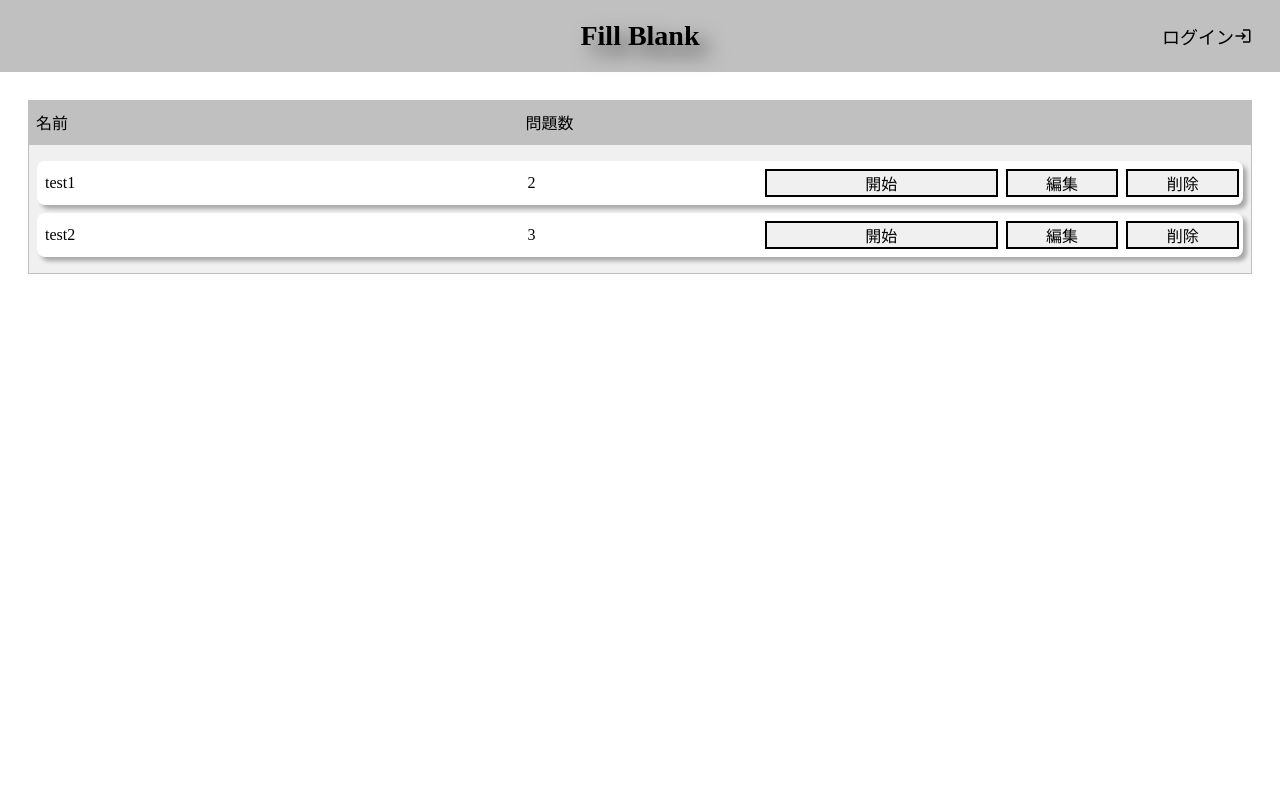
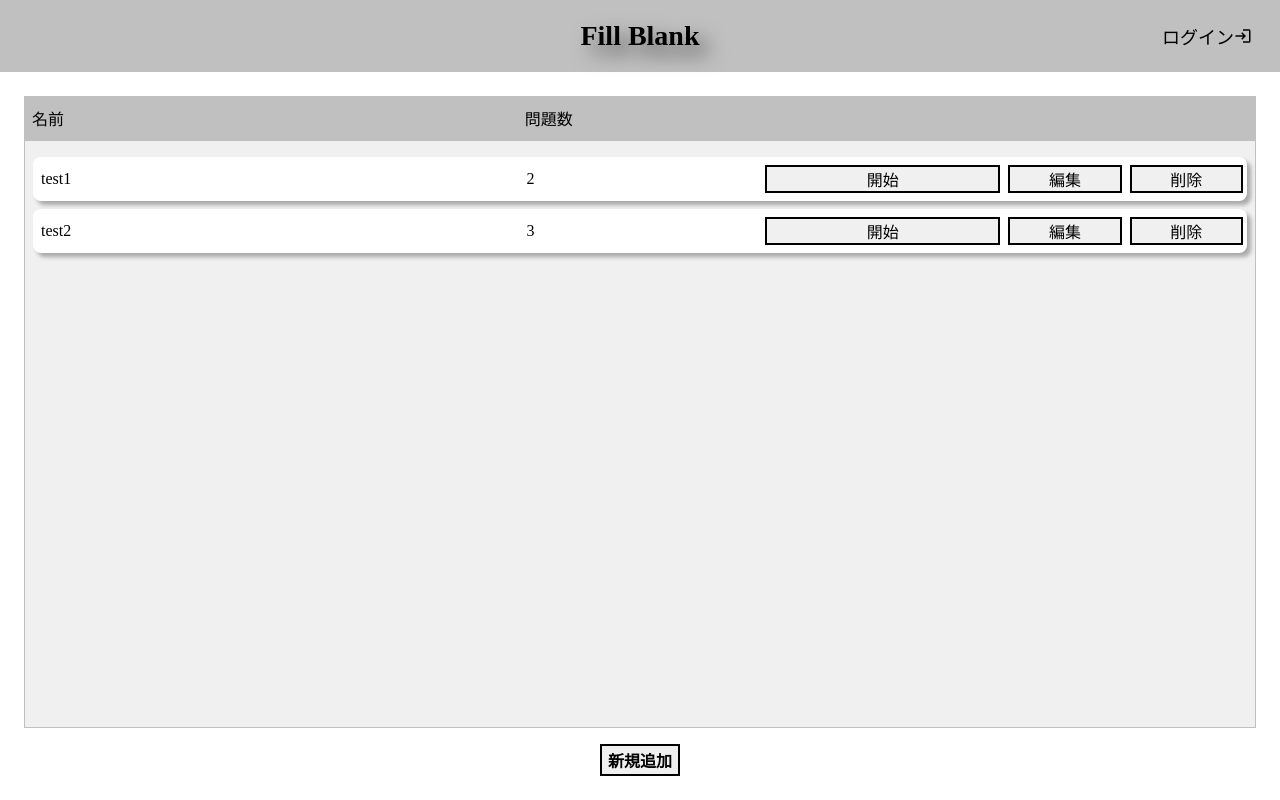
Before and after one commit to Ryo4020/fill-blank, a Vue app: page / in a window 1280 px wide. Built offline with nearby package versions, Linux system fonts and the light colour scheme; the HTML template or start-up script is replaced by a standard one.

Commit message:
TextFieldとCommonButtonの追加とHomeの微修正

```diff
--- /dev/null
+++ b/src/components/atoms/CommonButton.vue
@@ -0,0 +1,45 @@
+<template>
+  <button @click="clickButton">{{ label }}</button>
+</template>
+
+<script lang="ts">
+import { defineComponent, SetupContext } from "vue";
+
+export default defineComponent({
+  name: "CommonButton",
+  props: {
+    label: {
+      type: String,
+      required: true,
+    },
+  },
+  emits: ["click-event"],
+  setup(props, context: SetupContext) {
+
+    function clickButton(): void {
+      context.emit("click-event");
+    }
+
+    return {
+      clickButton
+    };
+  },
+});
+</script>
+
+<style lang="scss" scoped>
+button {
+  height: 32px;
+  font-size: 16px;
+  font-weight: bold;
+  background: rgb(240, 240, 240);
+  border: 2px solid black;
+  outline: none;
+  cursor: pointer;
+
+  &:hover {
+    color: white;
+    background: gray;
+  }
+}
+</style>
--- a/src/views/Home.vue
+++ b/src/views/Home.vue
@@ -4,28 +4,35 @@
       :headerList="homeTableList"
       :operatorList="homeOperatorList"
       :data="groupList"
-      @click-row="clickRow"
+      @click-row="opeGroup"
     />
+    <div class="button-wrapper">
+      <CommonButton label="新規追加" @click-event="addGroup" />
+    </div>
   </div>
 </template>
 
 <script lang="ts">
-import { defineComponent } from "vue";
+import { defineComponent, ref } from "vue";
 
-import TableComponent, { PropHomeDataType } from "@/components/organisms/Table/index.vue";
+import CommonButton from "@/components/atoms/CommonButton.vue";
+import TableComponent, {
+  PropHomeDataType,
+} from "@/components/organisms/Table/index.vue";
 
 import { HOME_TABLE_LIST, HOME_TABLE_OPERATOR_LIST } from "@/mixins/tableLists";
 
 export default defineComponent({
   name: "Home",
   components: {
+    CommonButton,
     TableComponent,
   },
   setup() {
     const homeTableList = HOME_TABLE_LIST; // 表の列データ
     const homeOperatorList = HOME_TABLE_OPERATOR_LIST; // 表のボタンのデータ
 
-    const groupList: PropHomeDataType[] = [
+    const groupList = ref<PropHomeDataType[]>([
       // 試験的な問題グループデータ
       {
         id: 1,
@@ -39,9 +46,14 @@ export default defineComponent({
         value: [],
         total: 3,
       },
-    ];
+    ]);
 
-    function clickRow(dataId: number, operatorKey: string): void { // 押されたボタンの種類で分岐
+    function addGroup(): void { // グループの新規追加
+      console.log("addGroup");
+    }
+
+    function opeGroup(dataId: number, operatorKey: string): void {
+      // 押されたボタンの種類で分岐
       console.log(dataId, operatorKey);
     }
 
@@ -49,7 +61,8 @@ export default defineComponent({
       homeTableList,
       homeOperatorList,
       groupList,
-      clickRow,
+      addGroup,
+      opeGroup,
     };
   },
 });
@@ -59,6 +72,13 @@ export default defineComponent({
 .home {
   width: 100%;
   height: calc(100% - 72px); //ヘッダーの分引く
-  padding: 28px;
+  display: grid;
+  grid-template-rows: calc(100% - 48px) 32px;
+  row-gap: 16px;
+  padding: 24px;
+
+  .button-wrapper {
+    text-align: center;
+  }
 }
 </style>
```
Also changed, not shown: src/components/atoms/TextField.vue (added, +58 -0 lines).
